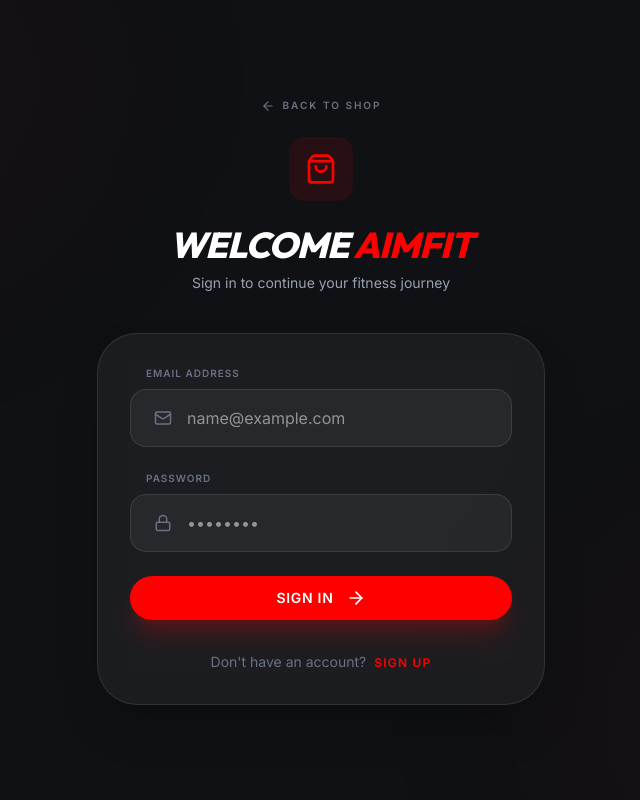
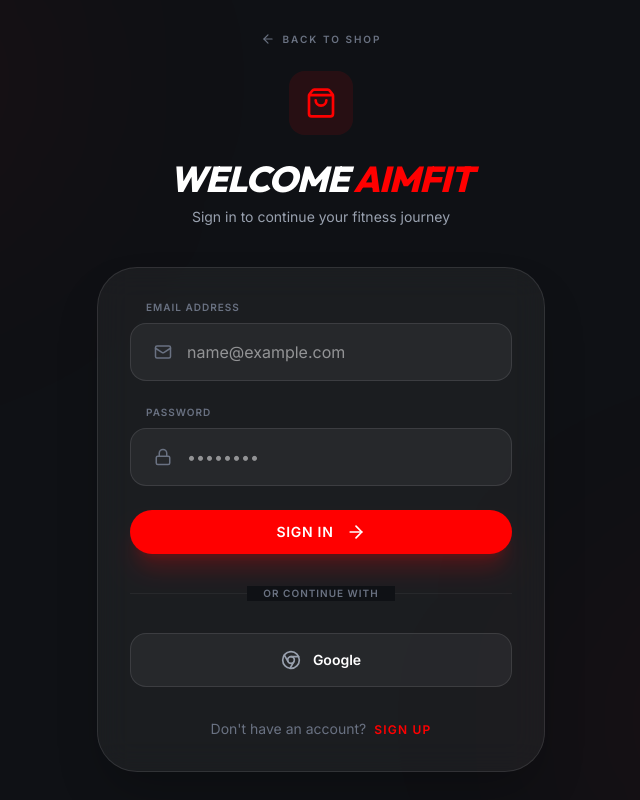
Before and after one commit to faixu/AIMFIT-GYM, a React (Vite) app: page /shop/auth in a window 1280 px wide. Shown: the whole page, without its empty margins (319-959 px from the left). Built offline with nearby package versions, Linux system fonts and the light colour scheme; no server answers; the database is empty.

Commit message:
feat: Add Google Sign-In to Auth flows
Integrates Google OAuth as an alternative authentication method across the admin login, auth drawer, and shop auth components. This provides users with a more convenient and secure way to log in by leveraging their existing Google accounts.

```diff
--- a/src/components/Admin/AdminLogin.tsx
+++ b/src/components/Admin/AdminLogin.tsx
@@ -1,15 +1,12 @@
 import { useState, useEffect } from 'react';
-import { auth, onAuthStateChanged, type User, signInWithEmailAndPassword } from '../../lib/firebase';
+import { auth, googleProvider, signInWithPopup, onAuthStateChanged, type User } from '../../lib/firebase';
 import { motion } from 'motion/react';
-import { LogIn, ShieldAlert, LogOut, Mail, Lock } from 'lucide-react';
+import { LogIn, ShieldAlert, LogOut, Chrome } from 'lucide-react';
 
 export default function AdminLogin() {
   const [error, setError] = useState<string | null>(null);
   const [user, setUser] = useState<User | null>(null);
   const [checking, setChecking] = useState(true);
-  const [email, setEmail] = useState('');
-  const [password, setPassword] = useState('');
-  const [loading, setLoading] = useState(false);
 
   useEffect(() => {
     const unsubscribe = onAuthStateChanged(auth, (u) => {
@@ -19,17 +16,13 @@
     return () => unsubscribe();
   }, []);
 
-  const handleLogin = async (e: React.FormEvent) => {
-    e.preventDefault();
+  const handleLogin = async () => {
     setError(null);
-    setLoading(true);
     try {
-      await signInWithEmailAndPassword(auth, email, password);
+      await signInWithPopup(auth, googleProvider);
     } catch (err: any) {
       console.error(err);
-      setError(err.message || 'Login failed. Please try again.');
-    } finally {
-      setLoading(false);
+      setError('Login failed. Please try again.');
     }
   };
 
@@ -80,45 +73,13 @@
               </div>
             )}
 
-            <form onSubmit={handleLogin} className="space-y-4">
-              <div className="relative">
-                <Mail size={18} className="absolute left-4 top-1/2 -translate-y-1/2 text-gray-500" />
-                <input
-                  type="email"
-                  value={email}
-                  onChange={(e) => setEmail(e.target.value)}
-                  placeholder="Admin Email"
-                  className="w-full bg-white/5 border border-white/10 rounded-xl pl-12 pr-4 py-3 focus:border-brand-accent outline-none transition-all text-white"
-                  required
-                />
-              </div>
-              <div className="relative">
-                <Lock size={18} className="absolute left-4 top-1/2 -translate-y-1/2 text-gray-500" />
-                <input
-                  type="password"
-                  value={password}
-                  onChange={(e) => setPassword(e.target.value)}
-                  placeholder="Password"
-                  className="w-full bg-white/5 border border-white/10 rounded-xl pl-12 pr-4 py-3 focus:border-brand-accent outline-none transition-all text-white"
-                  required
-                />
-              </div>
-
-              <button
-                type="submit"
-                disabled={loading}
-                className="btn-primary w-full flex items-center justify-center gap-3 py-4"
-              >
-                {loading ? (
-                  <div className="w-5 h-5 border-2 border-white/30 border-t-white rounded-full animate-spin"></div>
-                ) : (
-                  <>
-                    <LogIn size={20} />
-                    Sign In
-                  </>
-                )}
-              </button>
-            </form>
+            <button
+              onClick={handleLogin}
+              className="btn-primary w-full flex items-center justify-center gap-3 py-4"
+            >
+              <Chrome size={20} />
+              Sign In with Google
+            </button>
           </>
         )}
       </motion.div>
--- a/src/components/AuthDrawer.tsx
+++ b/src/components/AuthDrawer.tsx
@@ -1,7 +1,7 @@
 import { useState, useEffect } from 'react';
 import { motion, AnimatePresence } from 'motion/react';
-import { X, Mail, Lock, User as UserIcon, ArrowRight, ShoppingBag, LogOut, CheckCircle2 } from 'lucide-react';
-import { auth, signInWithEmailAndPassword, createUserWithEmailAndPassword, updateProfile, signOut, onAuthStateChanged, type User } from '../lib/firebase';
+import { X, Mail, Lock, User as UserIcon, ArrowRight, ShoppingBag, LogOut, CheckCircle2, Chrome } from 'lucide-react';
+import { auth, googleProvider, signInWithPopup, signInWithEmailAndPassword, createUserWithEmailAndPassword, updateProfile, signOut, onAuthStateChanged, type User } from '../lib/firebase';
 import { toast } from 'sonner';
 
 interface AuthDrawerProps {
@@ -46,6 +46,20 @@
       onClose();
     } catch (error: any) {
       toast.error(error.message || 'Authentication failed');
+    } finally {
+      setLoading(false);
+    }
+  };
+
+  const handleGoogleSignIn = async () => {
+    setLoading(true);
+    try {
+      await signInWithPopup(auth, googleProvider);
+      toast.success('Signed in with Google!');
+      if (onSuccess) onSuccess();
+      onClose();
+    } catch (error: any) {
+      toast.error('Google sign-in failed');
     } finally {
       setLoading(false);
     }
@@ -192,6 +206,24 @@
                     </button>
                   </form>
 
+                  <div className="relative">
+                    <div className="absolute inset-0 flex items-center">
+                      <div className="w-full border-t border-white/5"></div>
+                    </div>
+                    <div className="relative flex justify-center text-[10px] uppercase font-black tracking-widest">
+                      <span className="bg-brand-dark px-4 text-gray-500">Or continue with</span>
+                    </div>
+                  </div>
+
+                  <button
+                    onClick={handleGoogleSignIn}
+                    disabled={loading}
+                    className="w-full flex items-center justify-center gap-3 bg-white/5 border border-white/10 py-4 rounded-2xl hover:bg-white/10 transition-all group"
+                  >
+                    <Chrome size={20} className="text-gray-400 group-hover:text-white transition-colors" />
+                    <span className="text-sm font-bold">Google</span>
+                  </button>
+
                   <p className="text-center text-sm text-gray-500">
                     {isLogin ? "Don't have an account?" : "Already have an account?"}{' '}
                     <button
--- a/src/components/Shop/ShopAuth.tsx
+++ b/src/components/Shop/ShopAuth.tsx
@@ -1,7 +1,7 @@
 import { useState, useEffect } from 'react';
 import { motion, AnimatePresence } from 'motion/react';
-import { Mail, Lock, User as UserIcon, ArrowRight, AlertCircle, CheckCircle2, ShoppingBag, ArrowLeft } from 'lucide-react';
-import { auth, signInWithEmailAndPassword, createUserWithEmailAndPassword, updateProfile } from '../../lib/firebase';
+import { Mail, Lock, User as UserIcon, ArrowRight, AlertCircle, CheckCircle2, ShoppingBag, ArrowLeft, Chrome } from 'lucide-react';
+import { auth, googleProvider, signInWithPopup, signInWithEmailAndPassword, createUserWithEmailAndPassword, updateProfile } from '../../lib/firebase';
 import { useNavigate, Link } from 'react-router-dom';
 import { toast } from 'sonner';
 
@@ -33,6 +33,19 @@
     } catch (error: any) {
       console.error('Auth error:', error);
       toast.error(error.message || 'Authentication failed');
+    } finally {
+      setLoading(false);
+    }
+  };
+
+  const handleGoogleSignIn = async () => {
+    setLoading(true);
+    try {
+      await signInWithPopup(auth, googleProvider);
+      toast.success('Signed in with Google!');
+      navigate('/shop');
+    } catch (error: any) {
+      toast.error('Google sign-in failed');
     } finally {
       setLoading(false);
     }
@@ -141,6 +154,26 @@
             </button>
           </form>
 
+          <div className="mt-8 relative">
+            <div className="absolute inset-0 flex items-center">
+              <div className="w-full border-t border-white/5"></div>
+            </div>
+            <div className="relative flex justify-center text-[10px] uppercase font-black tracking-widest">
+              <span className="bg-brand-dark px-4 text-gray-500">Or continue with</span>
+            </div>
+          </div>
+
+          <div className="mt-8 grid grid-cols-1 gap-4">
+            <button
+              onClick={handleGoogleSignIn}
+              disabled={loading}
+              className="flex items-center justify-center gap-3 bg-white/5 border border-white/10 py-4 rounded-2xl hover:bg-white/10 transition-all group"
+            >
+              <Chrome size={20} className="text-gray-400 group-hover:text-white transition-colors" />
+              <span className="text-sm font-bold">Google</span>
+            </button>
+          </div>
+
           <p className="mt-8 text-center text-sm text-gray-500">
             {isLogin ? "Don't have an account?" : "Already have an account?"}{' '}
             <button
--- a/src/lib/firebase.ts
+++ b/src/lib/firebase.ts
@@ -1,6 +1,8 @@
 import { initializeApp } from 'firebase/app';
 import {
   getAuth,
+  GoogleAuthProvider,
+  signInWithPopup,
   onAuthStateChanged,
   type User,
   signInWithEmailAndPassword,
@@ -17,6 +19,7 @@
 const app = initializeApp(firebaseConfig);
 export const db = getFirestore(app, firebaseConfig.firestoreDatabaseId);
 export const auth = getAuth(app);
+export const googleProvider = new GoogleAuthProvider();
 
 // Error Handling Spec for Firestore Operations
 export enum OperationType {
@@ -84,6 +87,7 @@
 testConnection();
 
 export {
+  signInWithPopup,
   onAuthStateChanged,
   type User,
   signInWithEmailAndPassword,
```
